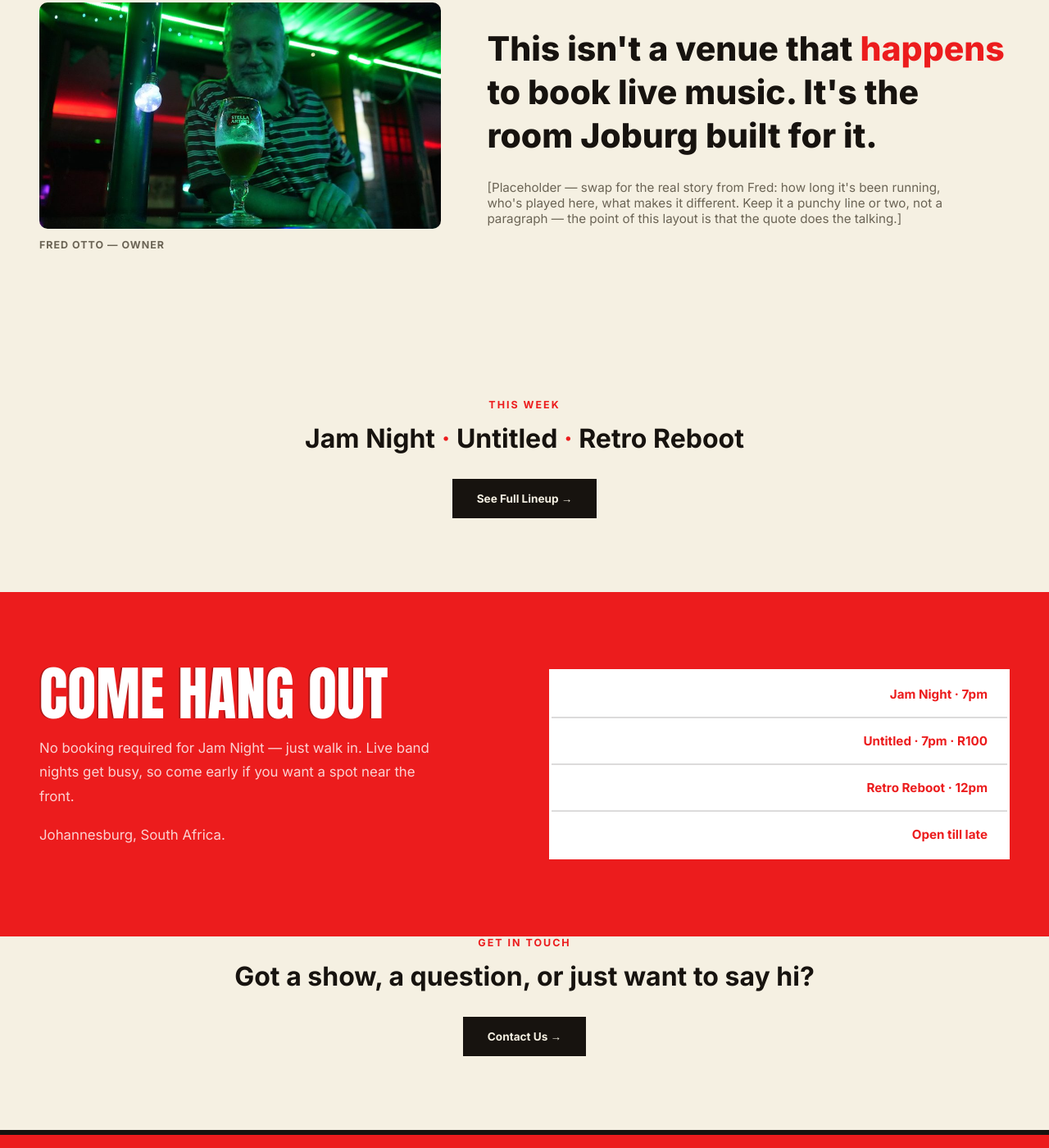
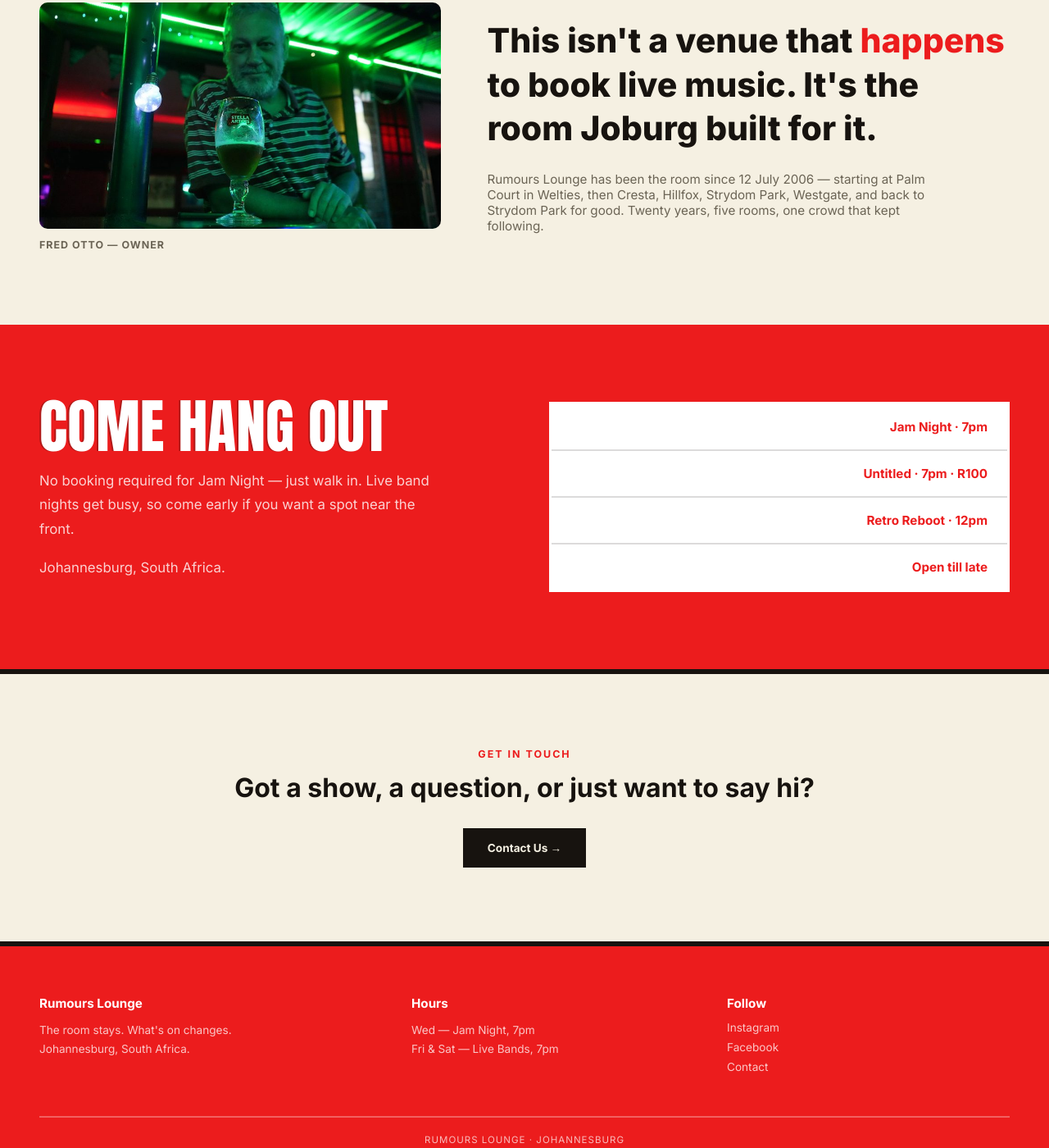
Before and after one commit to Liammurray360/Rumourslounge, a plain HTML site: page index.html in a window 1280 px wide. Shown: the part 1537-2937 px from the top of the page at 82% size. Drawn offline with Linux system fonts and the light colour scheme.

Commit message:
Update index.html

```diff
--- a/index.html
+++ b/index.html
@@ -151,7 +151,8 @@
   .story-note{ margin-top:26px; font-size:0.95rem; color:var(--muted); max-width:60ch; }
 
   /* ===== WHAT'S ON TEASER (small banner) ===== */
-  .teaser{ text-align:center; }
+  .teaser{ text-align:center; border-top:6px solid var(--ink); }
+  .teaser .section-inner{ display:flex; flex-direction:column; align-items:center; }
   .teaser-kicker{ font-size:0.78rem; font-weight:700; letter-spacing:2px; text-transform:uppercase; color:var(--red); margin-bottom:14px; }
   .teaser-line{ font-size: clamp(1.3rem, 3vw, 2rem); font-weight:700; margin-bottom:30px; }
   .teaser-line span{ color:var(--red); }
@@ -248,16 +249,8 @@
       <div class="story-quote disp" style="font-family:'Inter',sans-serif; font-weight:800; text-transform:none;">
         This isn't a venue that <span>happens</span> to book live music. It's the room Joburg built for it.
       </div>
-      <p class="story-note">[Placeholder — swap for the real story from Fred: how long it's been running, who's played here, what makes it different. Keep it a punchy line or two, not a paragraph — the point of this layout is that the quote does the talking.]</p>
+      <p class="story-note">Rumours Lounge has been the room since 12 July 2006 — starting at Palm Court in Welties, then Cresta, Hillfox, Strydom Park, Westgate, and back to Strydom Park for good. Twenty years, five rooms, one crowd that kept following.</p>
     </div>
-  </div>
-</section>
-
-<section class="teaser">
-  <div class="section-inner">
-    <div class="teaser-kicker">This Week</div>
-    <div class="teaser-line">Jam Night <span>·</span> Untitled <span>·</span> Retro Reboot</div>
-    <a href="whats-on.html" class="hero-cta">See Full Lineup →</a>
   </div>
 </section>
 
@@ -277,7 +270,7 @@
   </div>
 </section>
 
-<section class="teaser" style="padding-top:0;">
+<section class="teaser">
   <div class="section-inner">
     <div class="teaser-kicker">Get In Touch</div>
     <div class="teaser-line">Got a show, a question, or just want to say hi?</div>
```
